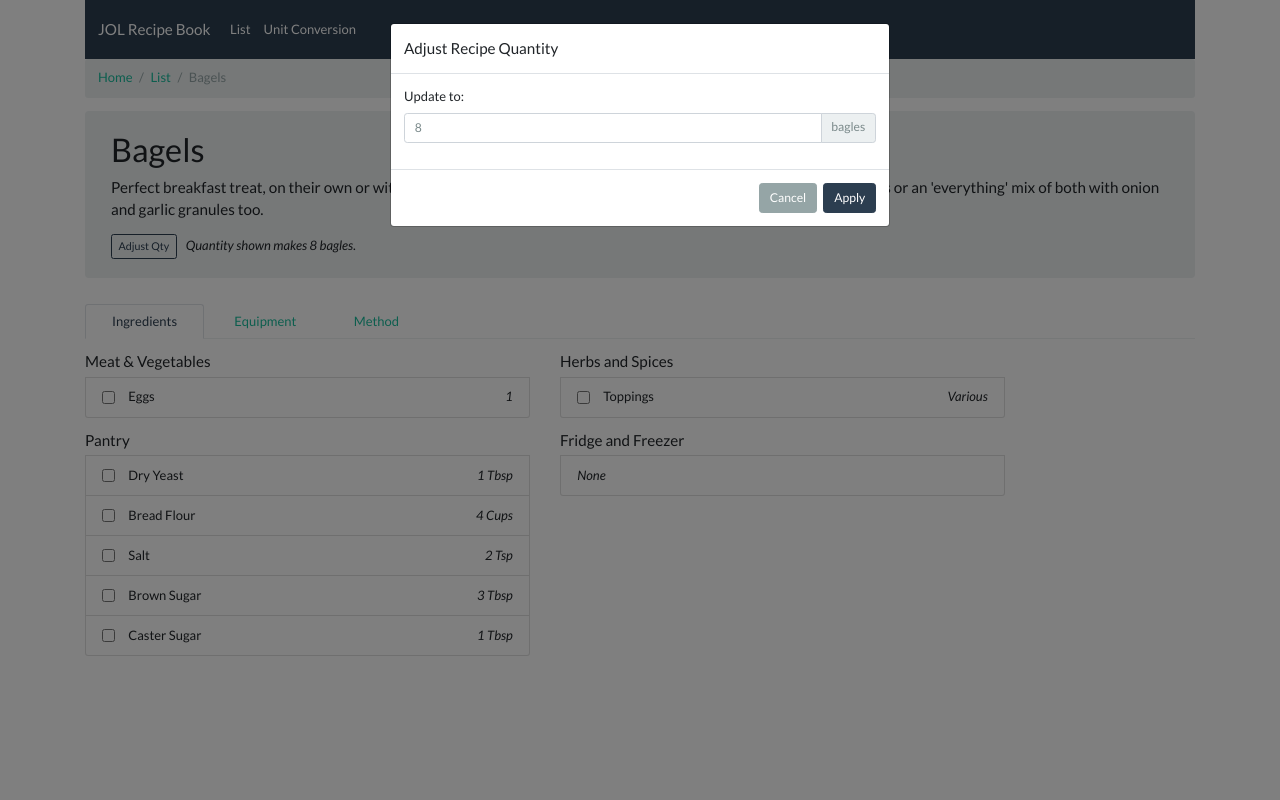
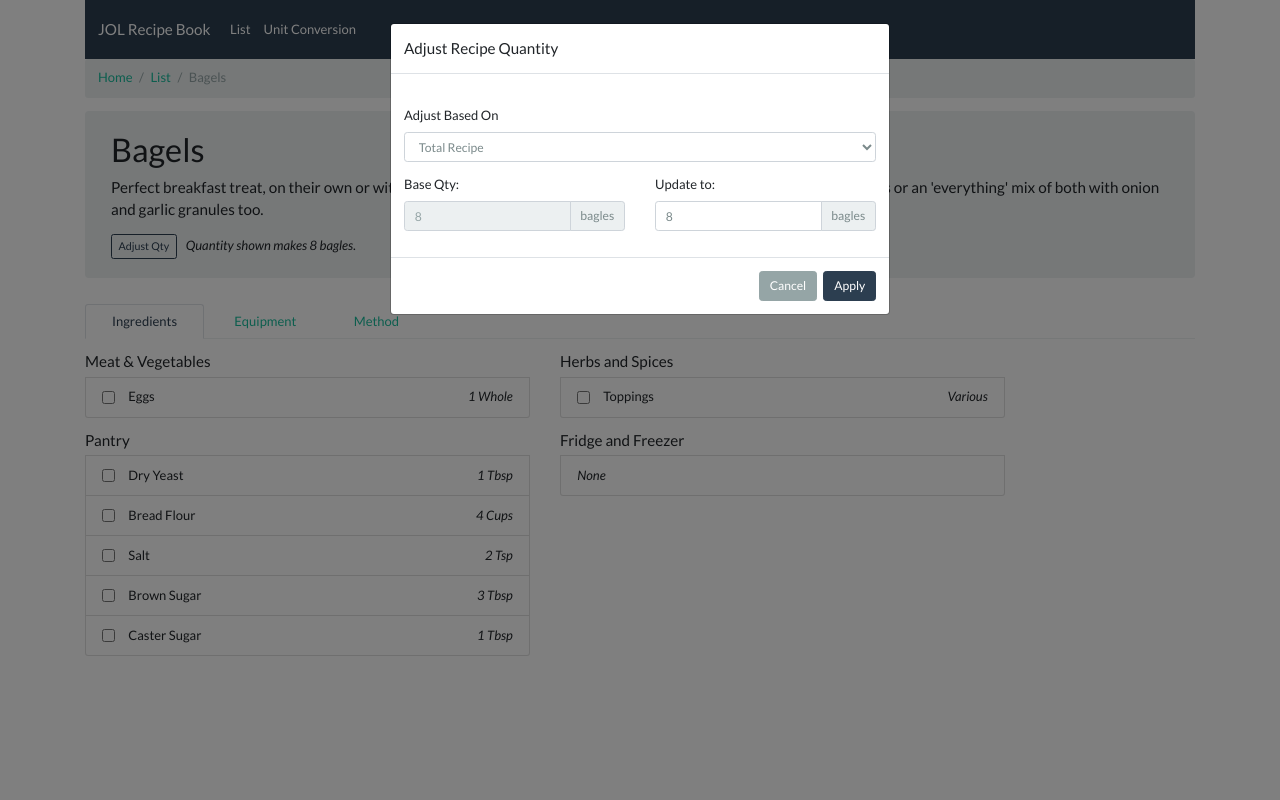
Before and after one commit to alexanderjlewis/JOL_Recipes, a Flask app: page /recipe/bagels in a window 1280 px wide, after a click on "Adjust Qty". Run offline with Flask 2, Linux system fonts and the light colour scheme; some libraries are stand-ins or nearby versions.

Commit message:
update scaling feature

```diff
--- a/jol_recipes/app.py
+++ b/jol_recipes/app.py
@@ -20,18 +20,18 @@ def list_page():
 @app.route('/api/getChart')
 def api_getChart():
     submitted_name = request.args.get('recipe')
-    required_quantity = int(request.args.get('quantity'))
+    multiplier = float(request.args.get('multiplier'))
     recipe_data = get_recipe_data(submitted_name, recipes)
-    recipe_data = adjust_recipe_qty(recipe_data, required_quantity)
+    recipe_data = adjust_recipe_qty(recipe_data, multiplier)
     chart = generate(recipe_data)
     return chart
 
 @app.route('/api/getIngredientList')
 def api_getIngredientList():
     submitted_name = request.args.get('recipe')
-    required_quantity = int(request.args.get('quantity'))
+    multiplier = float(request.args.get('multiplier'))
     recipe_data = get_recipe_data(submitted_name, recipes)
-    recipe_data = adjust_recipe_qty(recipe_data, required_quantity)
+    recipe_data = adjust_recipe_qty(recipe_data, multiplier)
     return render_template('ingredient_list.html', recipe=recipe_data)
 
 @app.route('/recipe/<name>')
--- a/jol_recipes/data/recipes/bagels.json
+++ b/jol_recipes/data/recipes/bagels.json
@@ -29,7 +29,7 @@
     "ingredients_meat_veg": [{
         "name": "Eggs",
         "quantity": 1,
-        "unit": ""
+        "unit": "Whole"
     }],
     "ingredients_herbs_spices": [{
         "name": "Toppings",
--- a/jol_recipes/helper_funcs.py
+++ b/jol_recipes/helper_funcs.py
@@ -11,9 +11,9 @@ def get_recipe_data(submitted_name,recipes):
     return False
 
 
-def adjust_recipe_qty(recipe, quantity_required):
+def adjust_recipe_qty(recipe, multiplier):
 
-    multiplier = float(quantity_required) / float(recipe['serving_qty'])
+    #multiplier = float(quantity_required) / float(recipe['serving_qty'])
 
     for step_id in recipe['steps']:
         for ingredient in recipe['steps'][str(step_id)]['ingredients']:
--- a/jol_recipes/templates/index.html
+++ b/jol_recipes/templates/index.html
@@ -12,4 +12,5 @@
       </p>
     </div>
   </div>
+
 {% endblock content %}
--- a/jol_recipes/templates/recipe.html
+++ b/jol_recipes/templates/recipe.html
@@ -98,18 +98,64 @@
     <div class="modal-dialog" role="document">
       <div class="modal-content">
         <div class="modal-header">
-          <h5 class="modal-title" id="exampleModalLongTitle">Adjust Recipe Quantity</h5>
+          <h5 class="modal-title">Adjust Recipe Quantity</h5>
         </div>
         <div class="modal-body">
+
           <div class="form-group">
-            <label for="exampleInputPassword1">Update to:</label>
+            <label for="ingredientSelect" class="form-label mt-4">Adjust Based On</label>
             <div class="input-group">
-              <input data_qty="{{ recipe['serving_qty'] }}" id="updatedScaleFactor" min="0" step="1" type="number" class="form-control" value="{{ recipe['serving_qty'] }}">
-              <div class="input-group-append">
-                <span class="input-group-text">{{ recipe['serving_unit'] }}</span>
+              <select class="form-control" id="ingredientSelect">
+                <option value={{ recipe.serving_qty }} data-unit={{ recipe.serving_unit }}>Total Recipe</option>
+                {% for ingredient in recipe['ingredients_pantry'] %}
+                  {% if not ingredient.quantity == "" %}
+                    <option value="{{ ingredient.quantity }}" data-unit="{{ ingredient.unit }}">{{ingredient.name}}</option>
+                  {% endif %}
+                {% endfor %}
+                {% for ingredient in recipe['ingredients_meat_veg'] %}
+                  {% if not ingredient.quantity == "" %}
+                    <option value="{{ ingredient.quantity }}" data-unit="{{ ingredient.unit }}">{{ingredient.name}}</option>
+                  {% endif %}
+                {% endfor %}
+                {% for ingredient in recipe['ingredients_herbs_spices'] %}
+                  {% if not ingredient.quantity == "" %}
+                    <option value="{{ ingredient.quantity }}" data-unit="{{ ingredient.unit }}">{{ingredient.name}}</option>
+                  {% endif %}
+                {% endfor %}
+              </select>
+            </div>
+          </div>
+
+          <div class="form-group">
+            <div class="row">
+              <div class="col">
+
+                <label for="qtyInput">Base Qty:</label>
+                <div class="input-group">
+                  <input class="form-control" id="baseValue" type="text" placeholder="{{ recipe.serving_qty }}" readonly>
+                  <div class="input-group-append">
+                    <span class="input-group-text" id="baseUnit">{{ recipe.serving_unit }}</span>
+                  </div>
+                </div>
+
+              </div>
+              <div class="col">
+
+                <label for="qtyInput">Update to:</label>
+                <div class="input-group">
+                  <input data_qty="{{ recipe.serving_qty }}" id="updatedValue" min="0" step="1" type="number" class="form-control" value="{{ recipe['serving_qty'] }}">
+                  <div class="input-group-append">
+                    <span class="input-group-text" id="updatedUnit">{{ recipe.serving_unit }}</span>
+                  </div>
+                </div>
+
               </div>
             </div>
+
+
+
           </div>
+
         </div>
         <div class="modal-footer">
           <button type="button" class="btn btn-secondary" data-dismiss="modal">Cancel</button>
@@ -136,22 +182,38 @@
 
     }
 
+
+    $('#ingredientSelect').on("change",function(){
+      var baseUnit = $("#ingredientSelect option:selected").attr('data-unit');
+      var baseValue = $("#ingredientSelect option:selected").attr('value');
+      $('#baseUnit').text(baseUnit);
+      $('#updatedUnit').text(baseUnit);
+      $('#baseValue')[0].placeholder = baseValue;
+      $('#updatedValue')[0].value = baseValue;
+    });
+
+
     function updateScaling() {
       var serving_tag = '{{ recipe['serving_tag'] }}';
       var serving_qty = '{{ recipe['serving_qty'] }}';
       var serving_unit = '{{ recipe['serving_unit'] }}';
       //Quantity shown  {{ recipe['serving_qty'] }} {{ recipe['serving_unit'] }}.
 
-      var new_qty = $('#updatedScaleFactor').val()
+      var updatedValue = $('#updatedValue').val();
+      var baseValue = $('#baseValue')[0].placeholder;
+      var multiplier = updatedValue / baseValue;
 
-      if (new_qty != serving_qty) {
-        serving_qty = new_qty
+      serving_qty = serving_qty * multiplier;
+      serving_qty = +(Math.round(serving_qty + "e+2")  + "e-2");
+
+      if (updatedValue != baseValue) {
+        // serving_qty = new_qty
         // trigger request to back end for updated chart for new qty.
         $.ajax({
           type : "GET",
           url : '/api/getChart',
           dataType: "html",
-          data: {recipe:'{{ recipe['safe_name'] }}', quantity:serving_qty},
+          data: {recipe:'{{ recipe['safe_name'] }}', multiplier:multiplier},
           contentType: 'application/json;charset=UTF-8',
           success: function (data) {
             $('#chart_area').html(data); //replace the chart with the new one returned from the back end
@@ -165,7 +227,7 @@
           type : "GET",
           url : '/api/getIngredientList',
           dataType: "html",
-          data: {recipe:'{{ recipe['safe_name'] }}', quantity:serving_qty},
+          data: {recipe:'{{ recipe['safe_name'] }}', multiplier:multiplier},
           contentType: 'application/json;charset=UTF-8',
           success: function (data) {
             $('#ingredients_tab').html(data); //replace the chart with the new one returned from the back end
```
Also changed, not shown: jol_recipes/data/recipes/ragu.json (+32 -35 lines).
